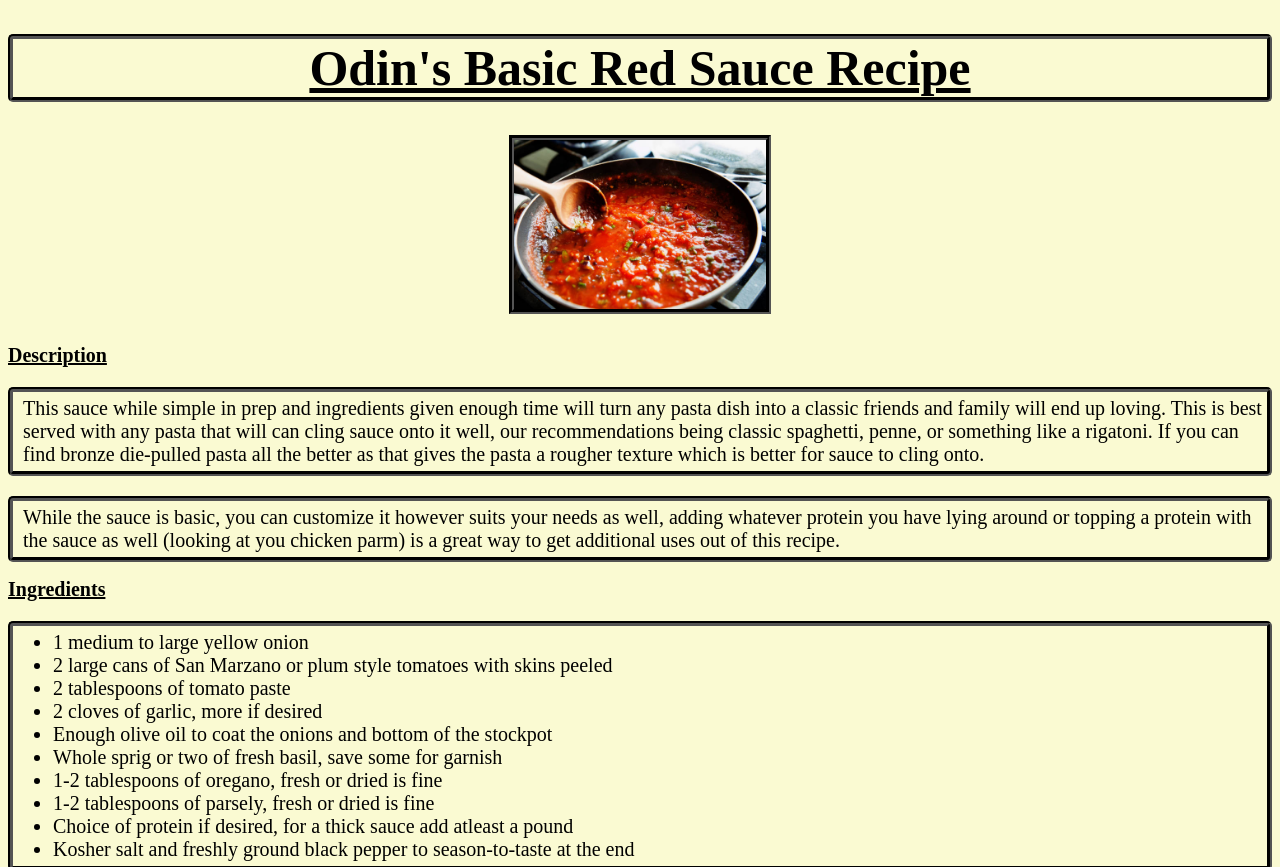
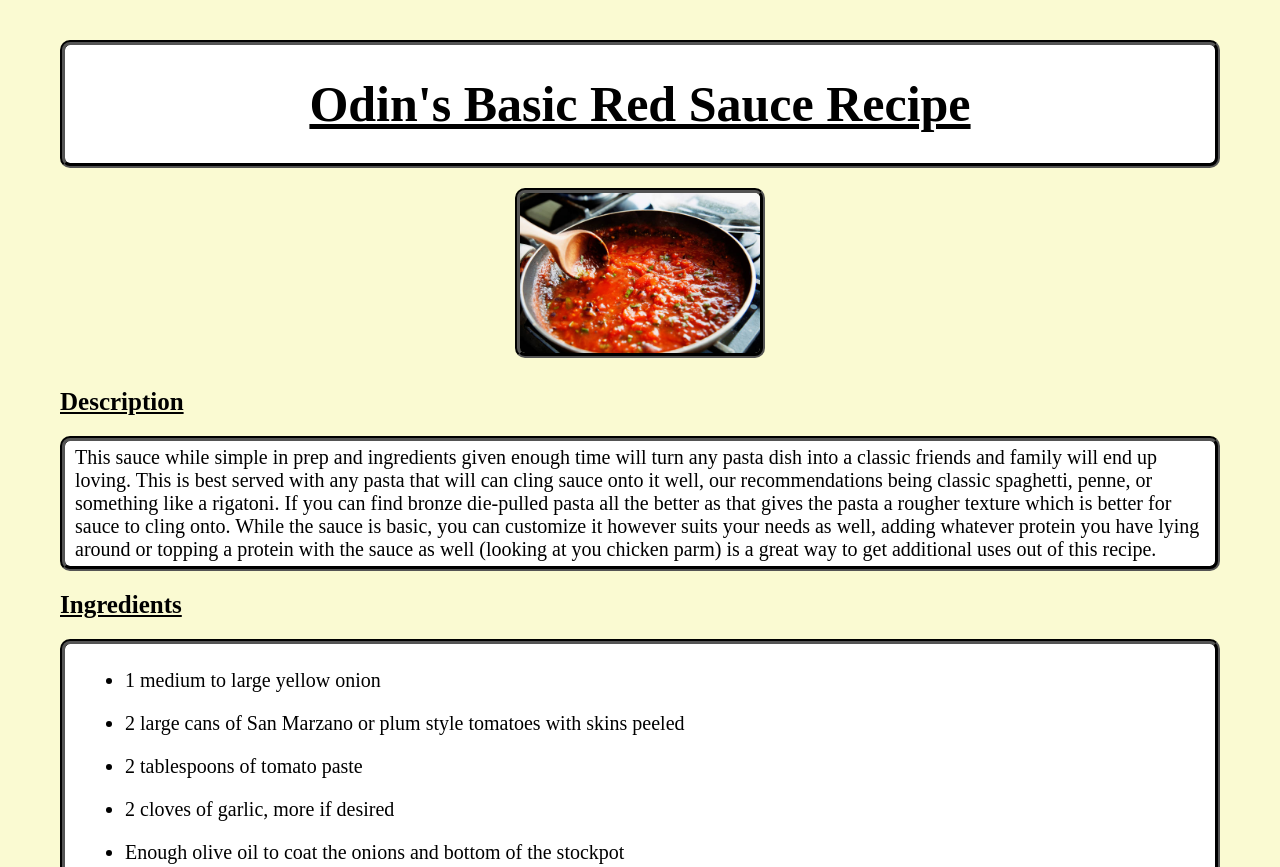
Before and after one commit to Warbo360/odin-recipes, a plain HTML site: page recipes/Basic_Red_Sauce.html in a window 1280 px wide. Shown: the top 867 px of the page. Drawn offline with Linux system fonts and the light colour scheme.

Commit message:
Styled the recipe pages in css in accordance with the index page
Added padding around most of the text and set background colors for the individual sections as well, took some of the white space in between the title and the rest of the page as well

```diff
--- a/recipes/Basic_Red_Sauce.html
+++ b/recipes/Basic_Red_Sauce.html
@@ -9,8 +9,7 @@
         <h1 class="heading">Odin's Basic Red Sauce Recipe</h1>
         <img src="../im/Basic_Red_Sauce.jpg" alt="delish red sauce" class="center">
         <h2 class="heading">Description</h2>
-        <p>This sauce while simple in prep and ingredients given enough time will turn any pasta dish into a classic friends and family will end up loving. This is best served with any pasta that will can cling sauce onto it well, our recommendations being classic spaghetti, penne, or something like a rigatoni. If you can find bronze die-pulled pasta all the better as that gives the pasta a rougher texture which is better for sauce to cling onto.</p>
-        <p>While the sauce is basic, you can customize it however suits your needs as well, adding whatever protein you have lying around or topping a protein with the  sauce as well (looking at you chicken parm) is a great way to get additional uses out of this recipe.</p>
+        <p>This sauce while simple in prep and ingredients given enough time will turn any pasta dish into a classic friends and family will end up loving. This is best served with any pasta that will can cling sauce onto it well, our recommendations being classic spaghetti, penne, or something like a rigatoni. If you can find bronze die-pulled pasta all the better as that gives the pasta a rougher texture which is better for sauce to cling onto. While the sauce is basic, you can customize it however suits your needs as well, adding whatever protein you have lying around or topping a protein with the  sauce as well (looking at you chicken parm) is a great way to get additional uses out of this recipe.</p>
         <h2 class="heading">Ingredients</h2>
         <ul>
             <li>1 medium to large yellow onion</li>
--- a/recipes/recipes-style.css
+++ b/recipes/recipes-style.css
@@ -2,6 +2,7 @@
     font-family: serif;
     background-color: lightgoldenrodyellow;
     font-size: 20px;
+    margin: 20px;
 }
 
 h1 {
@@ -9,14 +10,16 @@ h1 {
     border-style: groove;
     border-color: black;
     border-width: 5px;
-    border-radius: 5px;
+    border-radius: 10px;
     text-align: center;
+    padding: 30px;
 }
 
 .center {
     border-style: groove;
     border-color: black;
     border-width: 5px;
+    border-radius: 10px;
     width: 20%;
     height: auto;
     margin-left: auto;
@@ -30,13 +33,17 @@ h2 {
     text-decoration: underline;
 }
 
+h2 {
+    font-size: 25px;
+}
+
 ul,
 ol,
 p {
     border-style: groove;
     border-color: black;
     margin-bottom: 5px;
-    border-radius: 5px;
+    border-radius: 10px;
     border-width: 5px;
     padding-top: 5px;
     padding-bottom: 5px;
@@ -45,3 +52,11 @@ p {
 p {
     padding-left: 10px
 }
+
+h1,
+ul,
+ol,
+p,
+li {
+    background-color: white;
+}
```
